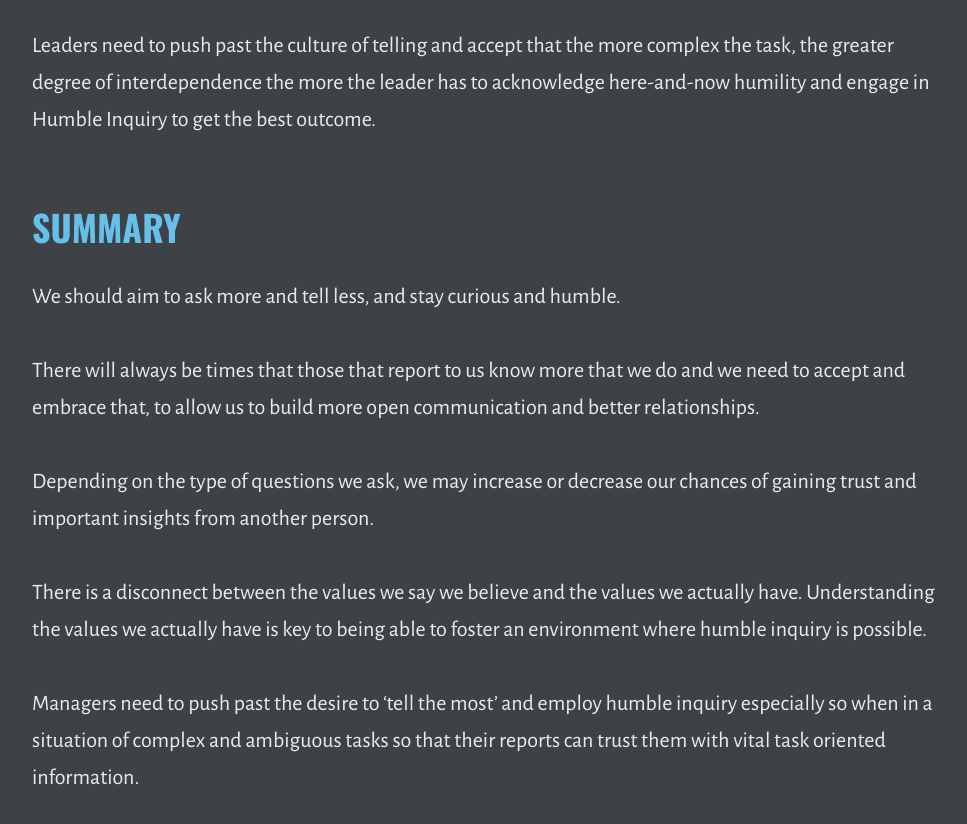
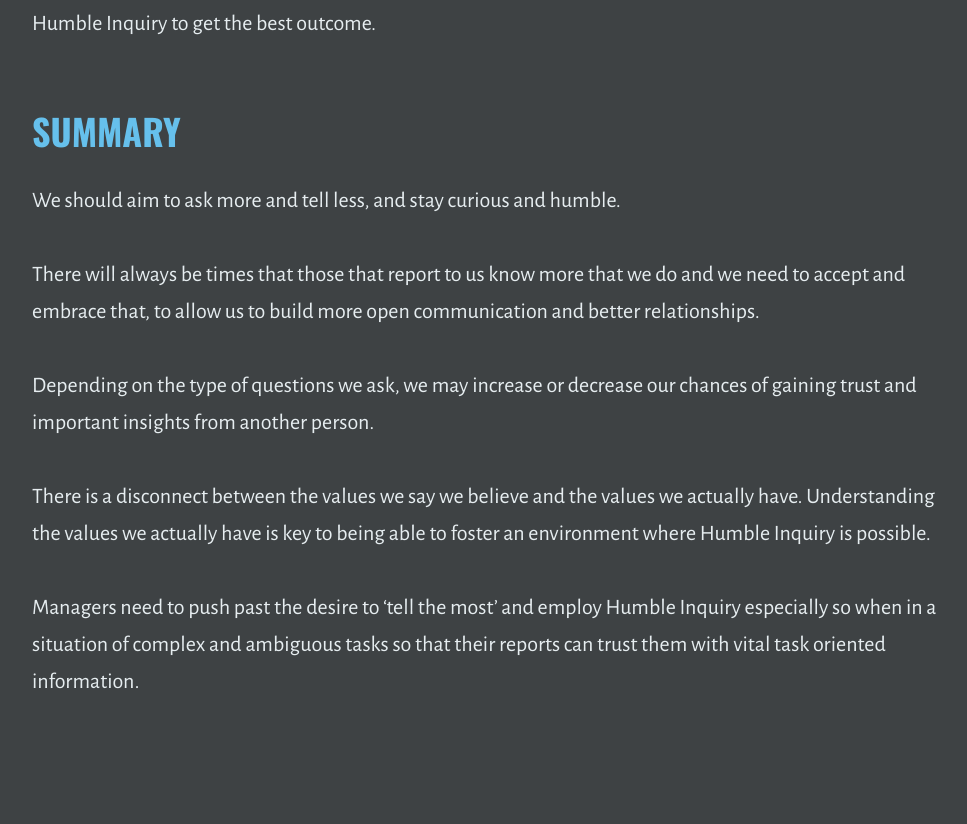
Before and after one commit to outragedpinkracoon/outragedpinkracoon.github.io, a Jekyll site: the page built from _posts/2021-04-13-5-things-i-learned-from-humble-inquiry.md, in a window 1280 px wide and 900 px high, scrolled down 7624 px. Shown: the top 824 px of the window, without its empty margins (149-1116 px from the left). Built offline with Jekyll 4.4.1, drawn with Linux system fonts in a browser that asks for light colours; some of the changed text lies outside the part shown.

Commit message:
Removes intro blurb

```diff
--- a/_posts/2021-04-13-5-things-i-learned-from-humble-inquiry.md
+++ b/_posts/2021-04-13-5-things-i-learned-from-humble-inquiry.md
@@ -13,7 +11,7 @@ It's about how we produce an environment in which people will speak up, bringing
 
 We want to maximise the chance that as leaders we can say to someone 'If I am about to make a mistake will you tell me?' and get an honest answer.
 
-Humble inquiry leads to better relationships -> better communication -> more successful teams.
+Humble Inquiry leads to better relationships -> better communication -> more successful teams.
 
 Although the book is aimed at organisations and teams we can also apply it to our personal lives as well and contains a lot of non work examples to illustrate it's points.
 
@@ -105,7 +103,7 @@ Process Oriented Inquiry is when we shift the focus onto the conversation itself
 
 - ‘Why were you so defensive when I told you how I felt?' vs 'Is this too personal?'
 
-## 4. Understanding what our culture actually is the key to being able to use humble Inquiry.
+## 4. Understanding what our culture actually is the key to being able to use Humble Inquiry.
 
 Company values posters are normally created from what the author calls ‘espoused values’ and the real culture is made of unspoken ‘tacit assumptions’.
 
@@ -114,13 +112,13 @@ Company values posters are normally created from what the author calls ‘espous
 
 Espoused values are what we unearth when we enter a new culture and ask about what things mean. These might be ideals such as freedom, individualism or the promotional system.
 
-Tacit assumptions are taken for granted behaviours and artefacts that are the true essence of a culture that paves the way for humble inquiry to take place.
+Tacit assumptions are taken for granted behaviours and artefacts that are the true essence of a culture that paves the way for Humble Inquiry to take place.
 
 For example we may claim to value teamwork and talk about it all the time, but our artefacts e.g. promotional systems are entirely individualistic showing that the espoused value of teamwork is at odds with the tacit assumption that individuals are valued more than teams.
 
 Knowing the difference between our organisations espoused values and tacit assumptions is the key to understanding our _real_ company culture and in turn vital for creating an environment that can make humble inquiry possible.
 
-## 5. Cultures that value individualism and prevent managers from displaying here-and-now humility block humble inquiry.
+## 5. Cultures that value individualism and prevent managers from displaying here-and-now humility block Humble Inquiry.
 
 This is problematic because we exist in cultures where we value task accomplishment over relationship building (tacit assumption) and do not like or trust groups but pretend to value teamwork (espoused value).
 
@@ -140,6 +138,6 @@ There will always be times that those that report to us know more that we do and
 
 Depending on the type of questions we ask, we may increase or decrease our chances of gaining trust and important insights from another person.
 
-There is a disconnect between the values we say we believe and the values we actually have. Understanding the values we actually have is key to being able to foster an environment where humble inquiry is possible.
+There is a disconnect between the values we say we believe and the values we actually have. Understanding the values we actually have is key to being able to foster an environment where Humble Inquiry is possible.
 
-Managers need to push past the desire to ‘tell the most’ and employ humble inquiry especially so when in a situation of complex and ambiguous tasks so that their reports can trust them with vital task oriented information.
+Managers need to push past the desire to ‘tell the most’ and employ Humble Inquiry especially so when in a situation of complex and ambiguous tasks so that their reports can trust them with vital task oriented information.
```
Also changed, not shown: other parts of _posts/2021-04-13-5-things-i-learned-from-humble-inquiry.md (+0 -2 lines).
